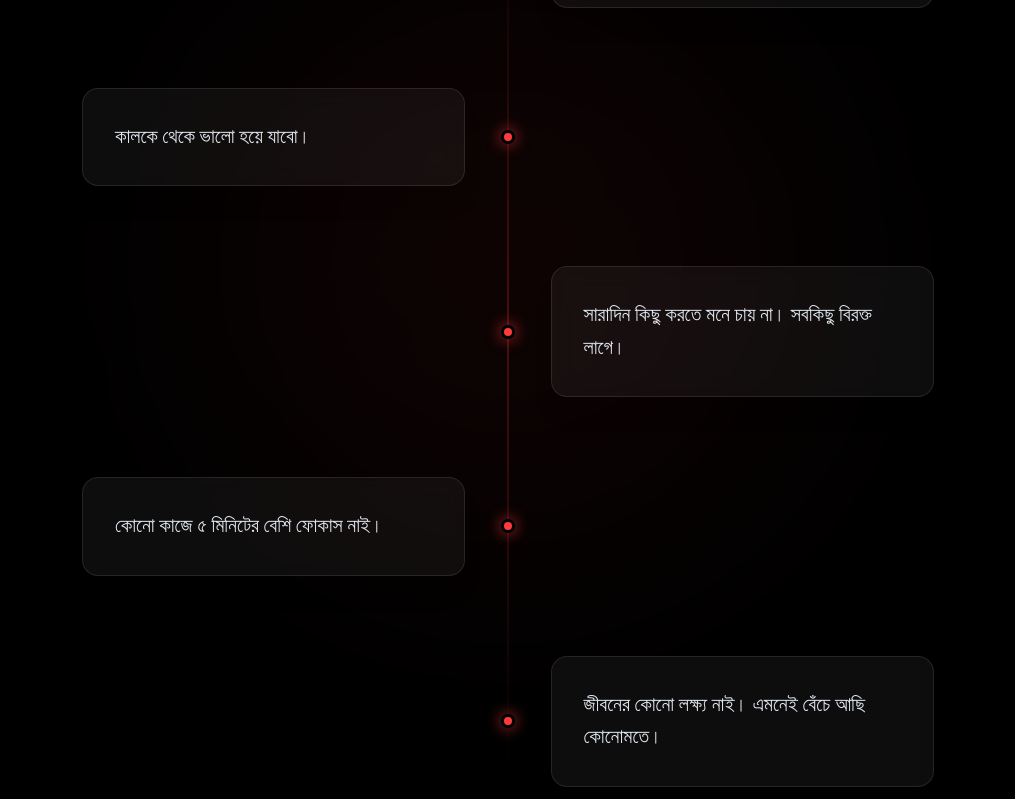
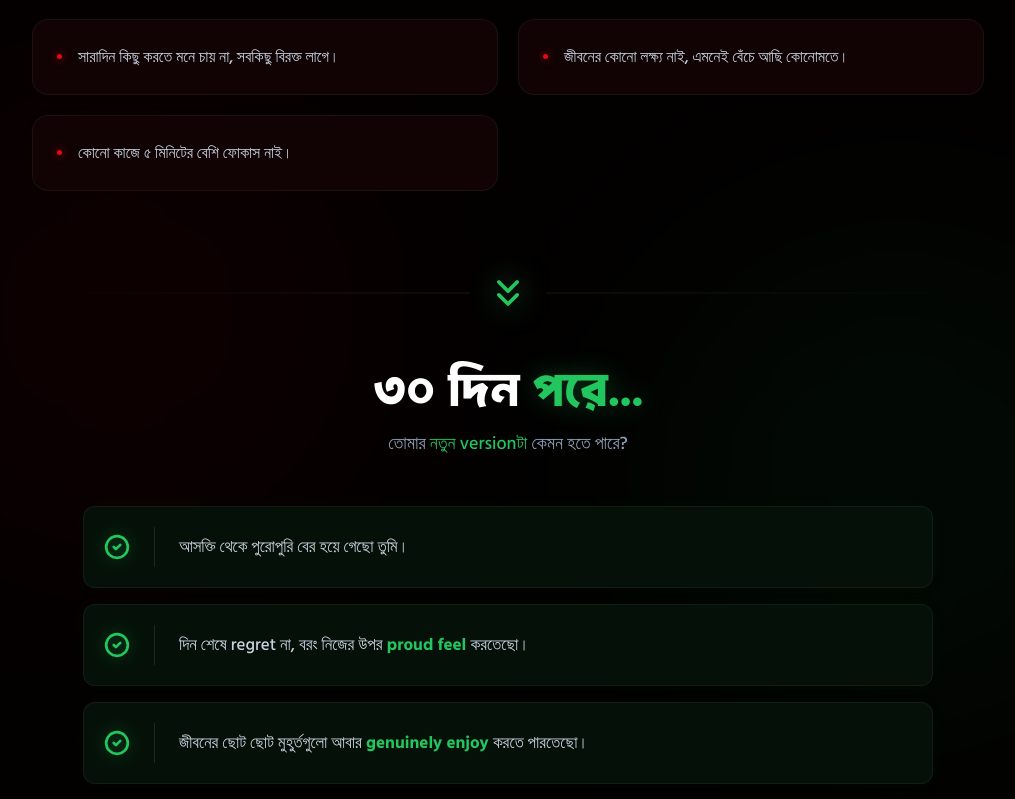
Before and after one commit to Rayan37307/30day-bu, a React (Vite) app: page / in a window 1280 px wide. Shown: the part 1540-2339 px from the top of the page, without its empty margins (132-1147 px from the left). Built offline with nearby package versions, Linux system fonts and the light colour scheme; a web font is replaced by a local one.

Commit message:
style: update component max-widths to 1200px and reorder FAQ section placement

```diff
--- a/src/App.tsx
+++ b/src/App.tsx
@@ -86,8 +86,8 @@ export default function App() {
           <Mentor />
           <SocialProof />
           <Pricing />
+          <CTABanner />
           <FAQ />
-          <CTABanner />
           <Footer />
         </div>
         <StickyBottomBar />
--- a/src/components/CTABanner.tsx
+++ b/src/components/CTABanner.tsx
@@ -41,7 +41,7 @@ export function CTABanner() {
   }, []);
 
   return (
-    <section className="w-full max-w-[900px] mx-auto px-6 mb-32 mt-12 relative z-20">
+    <section className="w-full max-w-[1200px] mx-auto px-6 mb-32 mt-12 relative z-20">
       <motion.div
         initial={{ opacity: 0, y: 30 }}
         whileInView={{ opacity: 1, y: 0 }}
@@ -65,7 +65,7 @@ export function CTABanner() {
         {/* Button */}
         <a
           href="#pricing"
-          className="relative w-full max-w-[600px] group block"
+          className="relative w-full group block"
         >
           {/* Subtle Outer Glow */}
           <div className="absolute inset-0 bg-[#E50914]/20 blur-xl rounded-full opacity-0 group-hover:opacity-100 transition-opacity duration-500"></div>
--- a/src/components/FAQ.tsx
+++ b/src/components/FAQ.tsx
@@ -88,7 +88,7 @@ export function FAQ() {
         </section>
 
         {/* FAQ Layout */}
-        <div className="w-full max-w-4xl mx-auto relative mt-8">
+        <div className="w-full max-w-[1200px] mx-auto relative mt-8">
 
           {/* FAQ list */}
           <motion.div
--- a/src/components/Hero.tsx
+++ b/src/components/Hero.tsx
@@ -42,7 +42,7 @@ export function Hero() {
           initial={{ opacity: 0, y: 40, scale: 0.95 }}
           animate={{ opacity: 1, y: 0, scale: 1 }}
           transition={{ duration: 0.8, delay: 0.2, ease: [0.16, 1, 0.3, 1] }}
-          className="w-full max-w-[1000px] mx-auto mb-16 relative group"
+          className="w-full max-w-[1200px] mx-auto mb-16 relative group"
         >
           {/* Edge Glow */}
           <div className="absolute -inset-0.5 bg-gradient-to-br from-red-500/30 to-purple-500/30 rounded-2xl opacity-50 group-hover:opacity-100 transition duration-700 pointer-events-none z-20 blur-sm"></div>
--- a/src/components/IsThisYou.tsx
+++ b/src/components/IsThisYou.tsx
@@ -1,69 +1,120 @@
 import { motion } from "framer-motion";
+import { ChevronsDown, CheckCircle2 } from "lucide-react";
 
 const symptoms = [
-  "আজকে শেষ বারের মতো হাত মারবো। আজকেই লাস্ট। প্রমিস!",
   "কালকে থেকে ভালো হয়ে যাবো।",
-  "সারাদিন কিছু করতে মনে চায় না। সবকিছু বিরক্ত লাগে।",
-  "কোনো কাজে ৫ মিনিটের বেশি ফোকাস নাই।",
-  "জীবনের কোনো লক্ষ্য নাই। এমনেই বেঁচে আছি কোনোমতে।"
+  "আজকে শেষ বারের মতো হাত মারবো, আজকেই লাস্ট। প্রমিস!",
+  "সারাদিন কিছু করতে মনে চায় না, সবকিছু বিরক্ত লাগে।",
+  "জীবনের কোনো লক্ষ্য নাই, এমনেই বেঁচে আছি কোনোমতে।",
+  "কোনো কাজে ৫ মিনিটের বেশি ফোকাস নাই।"
+];
+
+const benefits = [
+  { text: "আসক্তি থেকে পুরোপুরি বের হয়ে গেছো তুমি।", highlight: "", textEnd: "" },
+  { text: "দিন শেষে regret না, বরং নিজের উপর", highlight: "proud feel", textEnd: "করতেছো।" },
+  { text: "জীবনের ছোট ছোট মুহুর্তগুলো আবার", highlight: "genuinely enjoy", textEnd: "করতে পারতেছো।" },
+  { text: "ঘন্টার পর ঘন্টা", highlight: "deep focus", textEnd: "নিয়ে কাজ করতে পারতেছো।" },
+  { text: "জীবনে আবার একটা", highlight: "clear direction", textEnd: "খুঁজে পাইছো।" }
 ];
 
 export function IsThisYou() {
   return (
-    <section className="w-full relative py-24 bg-black overflow-hidden">
-      {/* Background ambient glow */}
-      <div className="absolute top-1/2 left-1/2 -translate-x-1/2 -translate-y-1/2 w-[600px] h-[600px] bg-electric-blue/5 blur-[120px] rounded-full pointer-events-none" />
+    <section className="w-full relative py-24 bg-[#030000] overflow-hidden">
+      {/* Background ambient glows */}
+      <div className="absolute top-1/4 left-0 w-[500px] h-[500px] bg-red-600/5 blur-[120px] rounded-full pointer-events-none" />
+      <div className="absolute bottom-1/4 right-0 w-[500px] h-[500px] bg-green-500/5 blur-[120px] rounded-full pointer-events-none" />
 
-      <div className="max-w-[900px] mx-auto px-6 relative z-10">
+      <div className="max-w-[1000px] mx-auto px-6 relative z-10 flex flex-col items-center">
 
-        {/* Heading */}
+        {/* Top Section (Red) */}
+        <div className="w-full mb-8">
           <motion.h2
             initial={{ opacity: 0, y: 20 }}
             whileInView={{ opacity: 1, y: 0 }}
             viewport={{ once: true }}
-          className="text-4xl md:text-6xl font-display font-bold text-white mb-20 text-center"
+            className="text-3xl md:text-[44px] font-display font-bold text-center mb-12 tracking-wide"
           >
-          এটা কী <span className="text-electric-blue">তুমি?</span>
+            <span className="text-white">এটা কি</span> <span className="text-[#E50914]">তুমি?</span>
           </motion.h2>
 
-        {/* Timeline List */}
-        <div className="relative pl-6 md:pl-0">
-
-          {/* Vertical String / Line */}
-          <div className="absolute left-[31px] md:left-1/2 top-4 bottom-4 w-px bg-gradient-to-b from-transparent via-red-500/50 to-transparent md:-translate-x-1/2"></div>
-
-          <div className="space-y-12 md:space-y-20">
+          <div className="grid grid-cols-1 md:grid-cols-2 gap-4 md:gap-5">
             {symptoms.map((text, index) => (
               <motion.div
                 key={index}
-                initial={{ opacity: 0, y: 30 }}
+                initial={{ opacity: 0, y: 20 }}
                 whileInView={{ opacity: 1, y: 0 }}
-                viewport={{ once: true, margin: "-100px" }}
-                transition={{ duration: 0.6, delay: index * 0.1 }}
-                className={`relative flex items-center w-full ${index % 2 === 0 ? 'md:flex-row-reverse' : 'md:flex-row'}`}
+                viewport={{ once: true }}
+                transition={{ duration: 0.5, delay: index * 0.1 }}
+                className="bg-[#110303] border border-white/5 rounded-2xl p-5 md:p-6 flex items-start gap-4 hover:border-[#E50914]/40 transition-colors shadow-[0_0_20px_rgba(229,9,20,0.02)]"
               >
-                {/* Dot */}
-                <div className="absolute left-[-1px] md:left-1/2 w-[14px] h-[14px] rounded-full bg-electric-blue border-[3px] border-black md:-translate-x-1/2 z-10 shadow-[0_0_15px_rgba(255,59,59,0.8)]"></div>
-
-                {/* Content Box */}
-                <div className="w-full md:w-[45%] ml-8 md:ml-0">
-                  <div className="glass-panel relative rounded-2xl p-6 md:p-8 border border-white/5 shadow-xl hover:border-electric-blue/30 transition-all duration-300 group">
-                    {/* Subtle glow inside the card on hover */}
-                    <div className="absolute inset-0 bg-gradient-to-r from-electric-blue/0 to-electric-blue/0 group-hover:from-electric-blue/5 group-hover:to-transparent rounded-2xl transition-all duration-500" />
-
-                    <p className="relative z-10 text-slate-200 text-lg md:text-xl font-medium leading-relaxed font-sans">
+                <div className="mt-2.5 w-[5px] h-[5px] rounded-full bg-[#E50914] shadow-[0_0_8px_rgba(229,9,20,0.8)] shrink-0"></div>
+                <p className="text-slate-300 text-[15px] md:text-[16px] font-medium leading-relaxed font-sans">
                   {text}
                 </p>
+              </motion.div>
+            ))}
           </div>
         </div>
 
-                {/* Empty space for alternate side on desktop */}
-                <div className="hidden md:block w-[45%]"></div>
+        {/* Divider */}
+        <div className="w-full relative py-12 flex justify-center items-center">
+          <div className="absolute inset-x-0 h-[2px] bg-gradient-to-r from-transparent via-white/5 to-transparent"></div>
+          <motion.div
+            initial={{ opacity: 0, scale: 0.5 }}
+            whileInView={{ opacity: 1, scale: 1 }}
+            viewport={{ once: true }}
+            className="relative bg-[#030000] px-4 text-[#22c55e]"
+          >
+            <ChevronsDown size={44} className="drop-shadow-[0_0_15px_rgba(34,197,94,0.6)]" />
+          </motion.div>
+        </div>
+
+        {/* Bottom Section (Green) */}
+        <div className="w-full flex flex-col items-center">
+          <motion.h2
+            initial={{ opacity: 0, y: 20 }}
+            whileInView={{ opacity: 1, y: 0 }}
+            viewport={{ once: true }}
+            className="text-4xl md:text-[50px] font-display font-bold text-center mb-3"
+          >
+            <span className="text-white">৩০ দিন</span> <span className="text-[#22c55e] drop-shadow-[0_0_12px_rgba(34,197,94,0.3)]">পরে...</span>
+          </motion.h2>
+          <motion.p
+            initial={{ opacity: 0, y: 10 }}
+            whileInView={{ opacity: 1, y: 0 }}
+            viewport={{ once: true }}
+            transition={{ delay: 0.2 }}
+            className="text-slate-400 text-base md:text-lg mb-12 font-medium"
+          >
+            তোমার <span className="text-[#22c55e]">নতুন versionটা</span> কেমন হতে পারে?
+          </motion.p>
+
+          <div className="w-full max-w-[850px] flex flex-col gap-4">
+            {benefits.map((benefit, index) => (
+              <motion.div
+                key={index}
+                initial={{ opacity: 0, y: 20 }}
+                whileInView={{ opacity: 1, y: 0 }}
+                viewport={{ once: true }}
+                transition={{ duration: 0.5, delay: index * 0.1 }}
+                className="bg-[#051108] border border-white/5 rounded-xl p-4 md:p-5 flex items-center gap-4 md:gap-6 hover:border-[#22c55e]/30 transition-colors shadow-[0_0_20px_rgba(34,197,94,0.03)]"
+              >
+                <div className="shrink-0 flex items-center justify-center">
+                  <CheckCircle2 className="text-[#22c55e] drop-shadow-[0_0_8px_rgba(34,197,94,0.4)]" size={26} strokeWidth={2.5} />
+                </div>
+
+                <div className="w-px h-10 bg-white/10 shrink-0 hidden md:block"></div>
+
+                <p className="text-slate-300 text-[15px] md:text-[17px] font-medium leading-relaxed font-sans">
+                  {benefit.text}
+                  {benefit.highlight && <span className="text-[#22c55e] font-bold"> {benefit.highlight} </span>}
+                  {benefit.textEnd && <span>{benefit.textEnd}</span>}
+                </p>
               </motion.div>
             ))}
           </div>
+        </div>
 
-        </div>
       </div>
     </section>
   );
--- a/src/components/Modules.tsx
+++ b/src/components/Modules.tsx
@@ -132,7 +132,7 @@ export function Modules() {
       </section>
 
       {/* Pinned Stacking Cards Section */}
-      <section ref={containerRef} className="relative flex items-center justify-center h-screen w-full max-w-[1400px] mx-auto overflow-hidden px-6">
+      <section ref={containerRef} className="relative flex items-center justify-center h-screen w-full max-w-[1200px] mx-auto overflow-hidden px-6">
         {modules.map((mod, i) => (
           <div
             key={mod.id}
@@ -144,7 +144,7 @@ export function Modules() {
               top: calc... Creates the visual "stacked edges" offset effect
             */}
             <article
-              className="card-inner relative w-full max-w-[1400px] origin-top flex flex-col md:flex-row overflow-hidden bg-navy-card border border-border-subtle rounded-2xl will-change-transform min-h-[550px] md:min-h-[600px]"
+              className="card-inner relative w-full max-w-[1200px] origin-top flex flex-col md:flex-row overflow-hidden bg-navy-card border border-border-subtle rounded-2xl will-change-transform min-h-[550px] md:min-h-[600px]"
               style={{
                 top: `calc(-5vh + ${i * 30}px)`,
                 boxShadow: `0 30px 60px rgba(0,0,0,0.6), 0 0 80px ${mod.glowColor}`,
```
Lines whose indentation alone changed are shown as unchanged.
